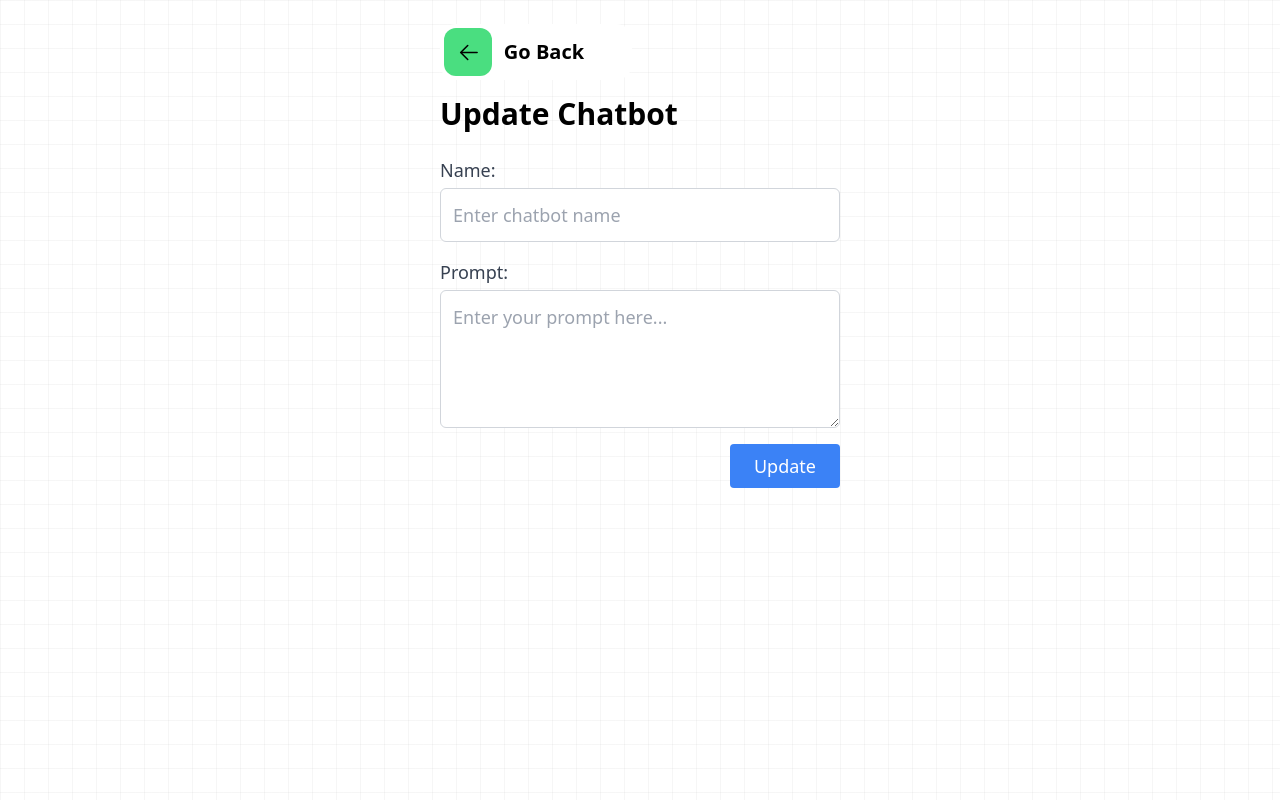
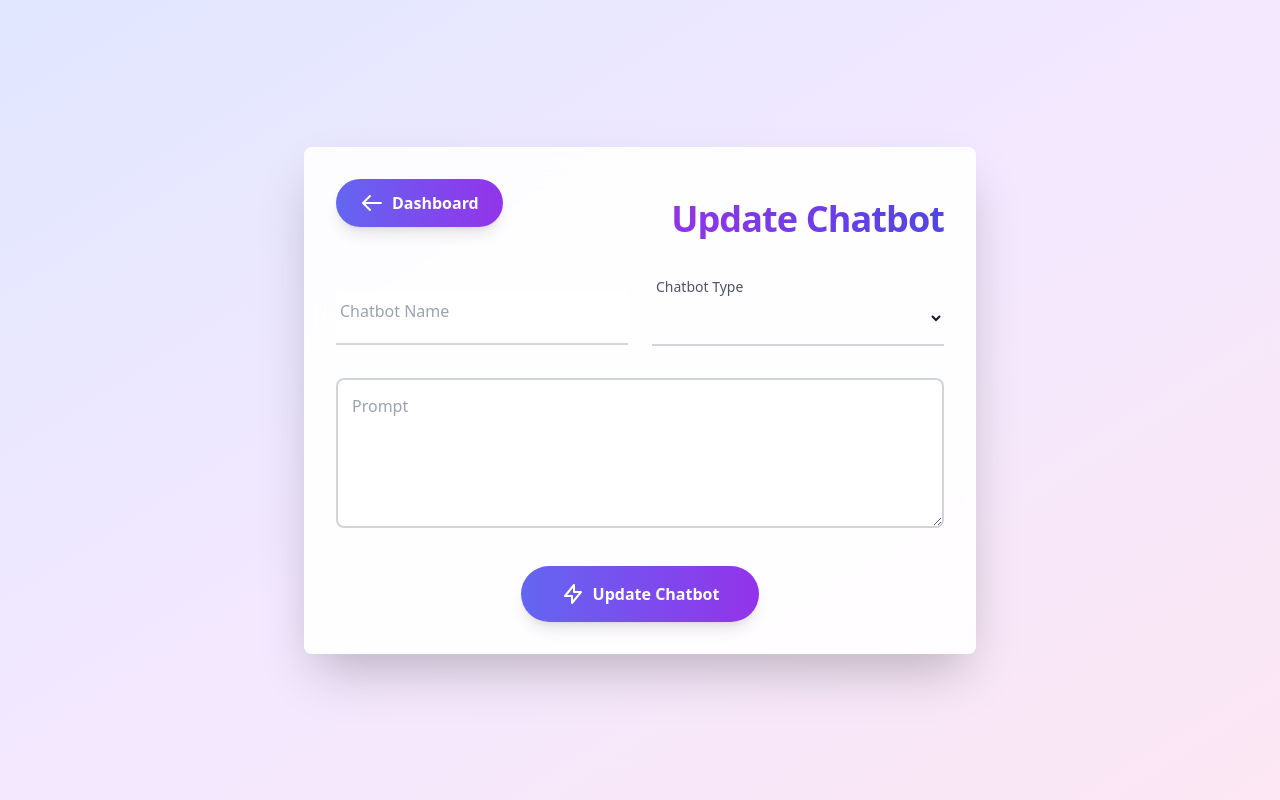
Before and after one commit to kom-senapati/bot-verse, a Python web app: template templates/update_chatbot.html in a window 1280 px wide. Run offline with Jinja, Linux system fonts and the light colour scheme; the template is opened without the code that fills it, so the values that code supplies are empty; some libraries are stand-ins or nearby versions.

Commit message:
Update update_chatbot.html

```diff
--- a/templates/update_chatbot.html
+++ b/templates/update_chatbot.html
@@ -1,56 +1,84 @@
+
 {% extends "base.html" %}
 
 {% block content %}
-    <div class="p-6 max-w-md mx-auto">
-        <a href="{{ url_for('dashboard') }}" class="text-blue-500 hover:underline text-lg">
-            <button
-            type="button"
-            class="bg-white text-center w-48 rounded-2xl h-14 relative font-sans text-black text-xl font-semibold group"
-            >
-            <div
-                class="bg-green-400 rounded-xl h-12 w-1/4 flex items-center justify-center absolute left-1 top-[4px] group-hover:w-[184px] z-10 duration-500"
-            >
-                <svg
-                width="25px"
-                height="25px"
-                viewBox="0 0 1024 1024"
-                xmlns="http://www.w3.org/2000/svg"
-                >
-                <path
-                    fill="#000000"
-                    d="M224 480h640a32 32 0 1 1 0 64H224a32 32 0 0 1 0-64z"
-                ></path>
-                <path
-                    fill="#000000"
-                    d="m237.248 512 265.408 265.344a32 32 0 0 1-45.312 45.312l-288-288a32 32 0 0 1 0-45.312l288-288a32 32 0 1 1 45.312 45.312L237.248 512z"
-                ></path>
-                </svg>
-            </div>
-            <p class="translate-x-2">Go Back</p>
-            </button>
-        </a>
+<div class="min-h-screen flex items-center justify-center bg-gradient-to-br from-indigo-100 via-purple-100 to-pink-100">
+    <!-- Animated background elements -->
+    <div class="absolute inset-0 overflow-hidden">
+        <div class="bubble"></div>
+        <div class="bubble"></div>
+        <div class="bubble"></div>
+        <div class="bubble"></div>
+        <div class="bubble"></div>
+    </div>
 
-        <h1 class="text-3xl font-bold mt-4 mb-6">Update Chatbot</h1>
+    <div class="bg-white bg-opacity-90 backdrop-filter backdrop-blur-lg rounded-lg shadow-2xl p-8 max-w-2xl w-full space-y-8 relative z-10 transform transition-all duration-500 ease-in-out hover:scale-105">
+        <div class="flex justify-between items-center">
+            <nav class="mb-8">
+                <a href="{{ url_for('dashboard') }}" class="inline-block group transition-all duration-300 hover:scale-105">
+                    <button type="button" class="bg-gradient-to-r from-indigo-500 to-purple-600 text-white font-bold py-3 px-6 rounded-full shadow-lg transform transition-all duration-300 ease-in-out hover:scale-105 hover:from-purple-600 hover:to-indigo-500 focus:outline-none focus:ring-2 focus:ring-purple-500 focus:ring-opacity-50">
+                        <span class="flex items-center">
+                            <svg class="w-6 h-6 mr-2 transform transition-transform duration-300 group-hover:-translate-x-1" fill="none" stroke="currentColor" viewBox="0 0 24 24" xmlns="http://www.w3.org/2000/svg">
+                                <path stroke-linecap="round" stroke-linejoin="round" stroke-width="2" d="M10 19l-7-7m0 0l7-7m-7 7h18"></path>
+                            </svg>
+                            Dashboard
+                        </span>
+                    </button>
+                </a>
+            </nav>
+            <h1 class="text-4xl font-extrabold text-transparent bg-clip-text bg-gradient-to-r from-purple-600 to-indigo-600 tracking-tight">Update Chatbot</h1>
+        </div>
 
-        <form method="post" class="space-y-4">
-            <div>
-                <label for="chatbot_name" class="block text-lg font-medium text-gray-700">Name:</label>
-                <input type="text" name="chatbot_name" id="chatbot_name" value="{{ chatbot.name }}" required
-                       class="mt-1 block w-full border border-gray-300 rounded-md p-3 text-lg focus:ring-blue-500 focus:border-blue-500"
-                       placeholder="Enter chatbot name">
+        <form id="chatbotForm" method="post" class="space-y-8">
+            <div class="flex flex-col md:flex-row gap-6">
+                <div class="flex-1 relative group">
+                    <input type="text" name="chatbot_name" id="chatbot_name" required
+                           class="peer w-full border-b-2 border-gray-300 text-gray-900 focus:outline-none focus:border-purple-600 placeholder-transparent pt-4 pb-2 px-1 text-xl transition-all duration-300"
+                           placeholder="Enter chatbot name">
+                    <label for="chatbot_name" class="absolute left-1 -top-3.5 text-gray-600 text-sm transition-all duration-300 peer-placeholder-shown:text-base peer-placeholder-shown:text-gray-400 peer-placeholder-shown:top-2 peer-focus:-top-3.5 peer-focus:text-purple-600 peer-focus:text-sm">
+                        Chatbot Name
+                    </label>
+                </div>
+                <div class="flex-1 relative group">
+                    <select name="chatbot_type" id="chatbot_type" required
+                            class="peer w-full border-b-2 border-gray-300 text-gray-900 focus:outline-none focus:border-purple-600 pt-4 pb-2 px-1 text-xl transition-all duration-300 bg-transparent">
+                        <option value="" disabled selected hidden></option>
+                        <option value="assistant">General Assistant</option>
+                        <option value="expert">Domain Expert</option>
+                        <option value="creative">Creative Companion</option>
+                        <option value="analyzer">Data Analyzer</option>
+                    </select>
+                    <label for="chatbot_type" class="absolute left-1 -top-3.5 text-gray-600 text-sm transition-all duration-300 peer-placeholder-shown:text-base peer-placeholder-shown:text-gray-400 peer-placeholder-shown:top-2 peer-focus:-top-3.5 peer-focus:text-purple-600 peer-focus:text-sm">
+                        Chatbot Type
+                    </label>
+                </div>
             </div>
 
-            <div>
-                <label for="chatbot_prompt" class="block text-lg font-medium text-gray-700">Prompt:</label>
+            <div class="relative group">
                 <textarea name="chatbot_prompt" id="chatbot_prompt" required
-                          class="mt-1 block w-full border border-gray-300 rounded-md p-3 text-lg focus:ring-blue-500 focus:border-blue-500"
-                          rows="4" placeholder="Enter your prompt here...">{{ chatbot.prompt }}</textarea>
+                          class="peer w-full border-2 border-gray-300 rounded-lg text-gray-900 focus:outline-none focus:border-purple-600 focus:ring-2 focus:ring-purple-600 placeholder-transparent p-4 text-lg transition-all duration-300 min-h-[150px] resize-y"
+                          placeholder="Enter your prompt here..."></textarea>
+                <label for="chatbot_prompt" class="absolute left-3 -top-3 bg-white px-1 text-gray-600 text-sm transition-all duration-300 peer-placeholder-shown:text-base peer-placeholder-shown:text-gray-400 peer-placeholder-shown:top-4 peer-focus:-top-3 peer-focus:text-purple-600 peer-focus:text-sm">
+                    Prompt
+                </label>
             </div>
 
-            <div class="flex justify-end">
-                <input type="submit" value="Update"
-                       class="bg-blue-500 text-white py-2 px-6 rounded text-lg hover:bg-blue-600 transition duration-150 ease-in-out cursor-pointer">
+
+
+            <div class="flex justify-center">
+                <button type="submit"
+                        class="bg-gradient-to-r from-indigo-500 to-purple-600 text-white font-bold py-4 px-10 rounded-full shadow-lg transform transition-all duration-300 ease-in-out hover:scale-105 hover:from-purple-600 hover:to-indigo-500 focus:outline-none focus:ring-2 focus:ring-purple-500 focus:ring-opacity-50">
+                    <span class="flex items-center">
+                        <svg class="w-6 h-6 mr-2" fill="none" stroke="currentColor" viewBox="0 0 24 24" xmlns="http://www.w3.org/2000/svg">
+                            <path stroke-linecap="round" stroke-linejoin="round" stroke-width="2" d="M13 10V3L4 14h7v7l9-11h-7z"></path>
+                        </svg>
+                        Update Chatbot
+                    </span>
+                </button>
             </div>
         </form>
     </div>
+</
+
+div>
 {% endblock %}
```
